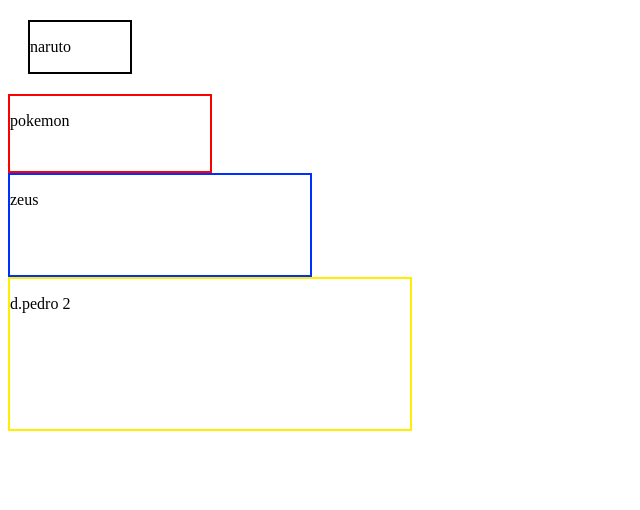
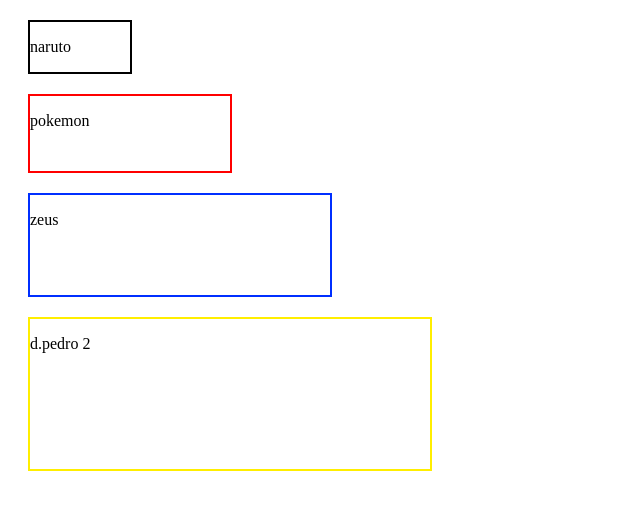
Before and after one commit to kayque2678/AULAS_HTM_CSS_4B, a plain HTML site: page aulas_html_css_4b/index.html in a window 1280 px wide. Shown: the whole page, without its empty margins (0-640 px from the left). Drawn offline with Linux system fonts and the light colour scheme.

Commit message:
mensagem para o commit

```diff
--- a/aulas_html_css_4b/style.css
+++ b/aulas_html_css_4b/style.css
@@ -9,16 +9,19 @@
     border: 2px rgb(255, 0, 0) solid;
     width: 200px;
     height: 75px;
+    margin: 20px;
 }
 
 .t{
     border: 2px rgb(0, 47, 255) solid;
     width: 300px;
     height: 100px;
+    margin: 20px;
 }
 
 .b{
     border: 2px rgb(255, 238, 0) solid;
     width: 400px;
     height: 150px;
+    margin: 20px;
 }
```
